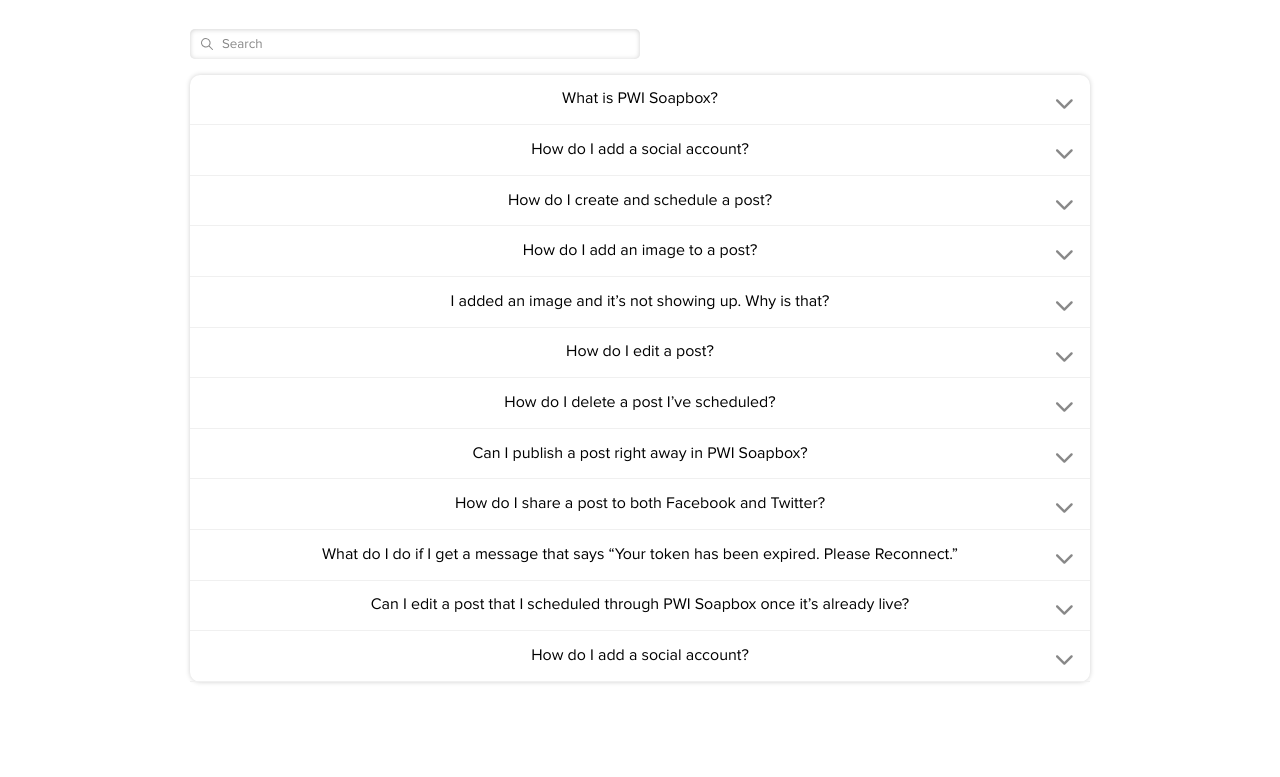
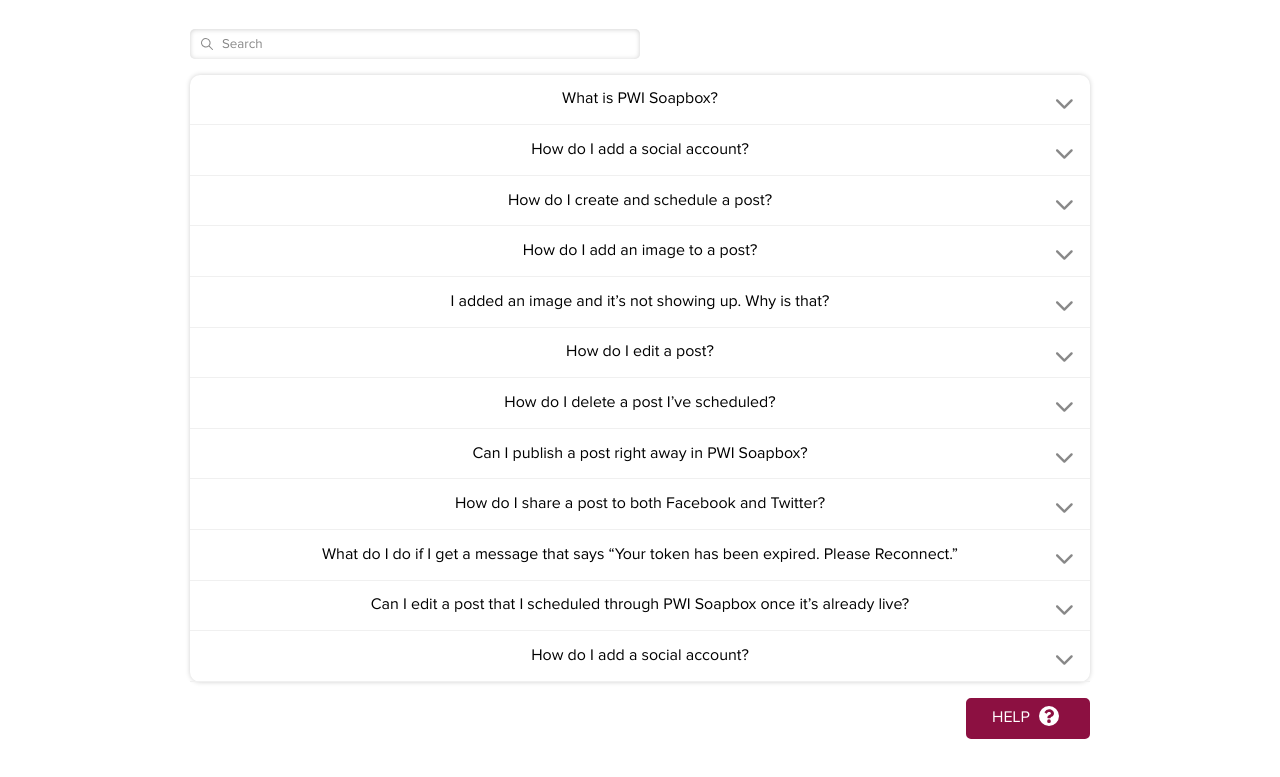
Before and after one commit to sajidcodess/Soapbox-PWI, a website: page pages/faqs.html in a window 1280 px wide. Shown: the part 275-1052 px from the top of the page. Drawn offline with Linux system fonts and the light colour scheme.

Commit message:
added help button

```diff
--- a/pages/faqs.css
+++ b/pages/faqs.css
@@ -48,7 +48,7 @@
     box-shadow:  0px 0px 5px 0px rgba(0, 0, 0, 0.19);
     border-radius: 10px;
     margin-top: 1rem;
-    margin-bottom: 6rem;
+    margin-bottom: 1rem;
 }
 
 .question {
@@ -113,3 +113,25 @@
         padding-right: 4rem;
     }
 }
+
+.help-btn {
+    display: flex;
+    justify-content: end;
+}
+
+.help {
+    padding: .4rem 1.5rem;
+    background-color: var(--gradient-clr1);
+    border-radius: 5px;
+    border: 2px solid var(--gradient-clr1);
+    text-decoration: none;
+    display: inline-block;
+    margin-bottom: 4rem;
+    color: #fff;
+    transition: all .2s ease-in-out;
+}
+
+.help svg {
+    vertical-align: sub;
+    margin: 0 5px;
+}
--- a/pages/faqs.html
+++ b/pages/faqs.html
@@ -233,7 +233,15 @@
                  </p>
                 </div>
               </div>
+            </div>
 
+            <div class="help-btn">
+              <a href="#" class="help">
+                <span>HELP</span>
+                <svg width="20" height="20">
+                  <path data-name="Icon awesome-question-circle" d="M20.563 10.563a10 10 0 1 1-10-10 10 10 0 0 1 10 10zm-9.732-6.694a5.223 5.223 0 0 0-4.7 2.571.485.485 0 0 0 .109.656l1.4 1.061a.484.484 0 0 0 .672-.086c.72-.914 1.214-1.443 2.311-1.443.824 0 1.843.53 1.843 1.329 0 .6-.5.914-1.312 1.37-.949.532-2.2 1.194-2.2 2.849v.161a.484.484 0 0 0 .484.484h2.258a.484.484 0 0 0 .484-.484v-.054c0-1.148 3.354-1.2 3.354-4.3-.004-2.34-2.434-4.114-4.703-4.114zm-.268 10a1.855 1.855 0 1 0 1.855 1.855 1.857 1.857 0 0 0-1.855-1.855z" transform="translate(-.563 -.563)" style="fill:#fff"/>
+                </svg>
+              </a>
             </div>
           </div>
         </main>
```
Also changed, not shown: assets/icons/Icon awesome-question-circle.svg (added).
